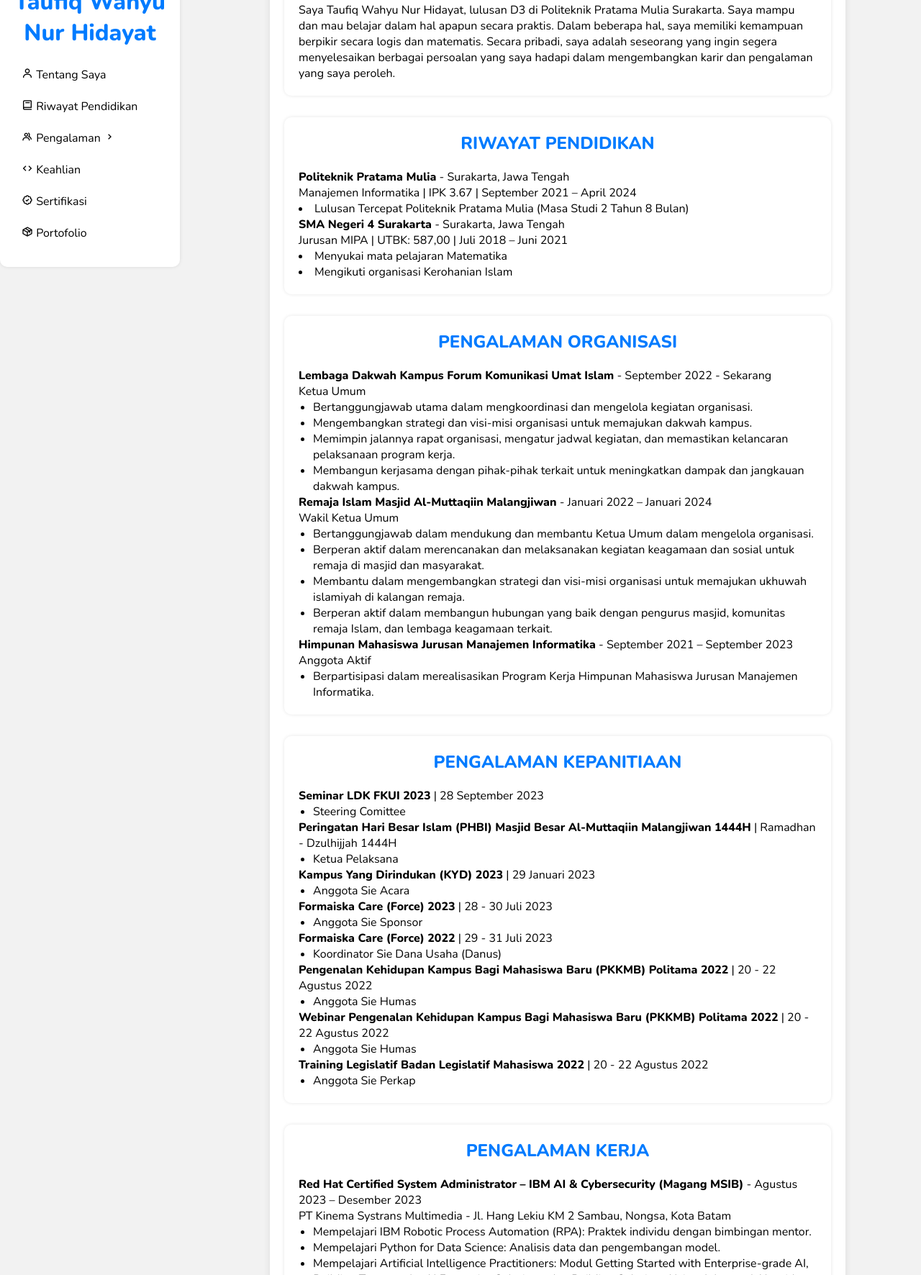
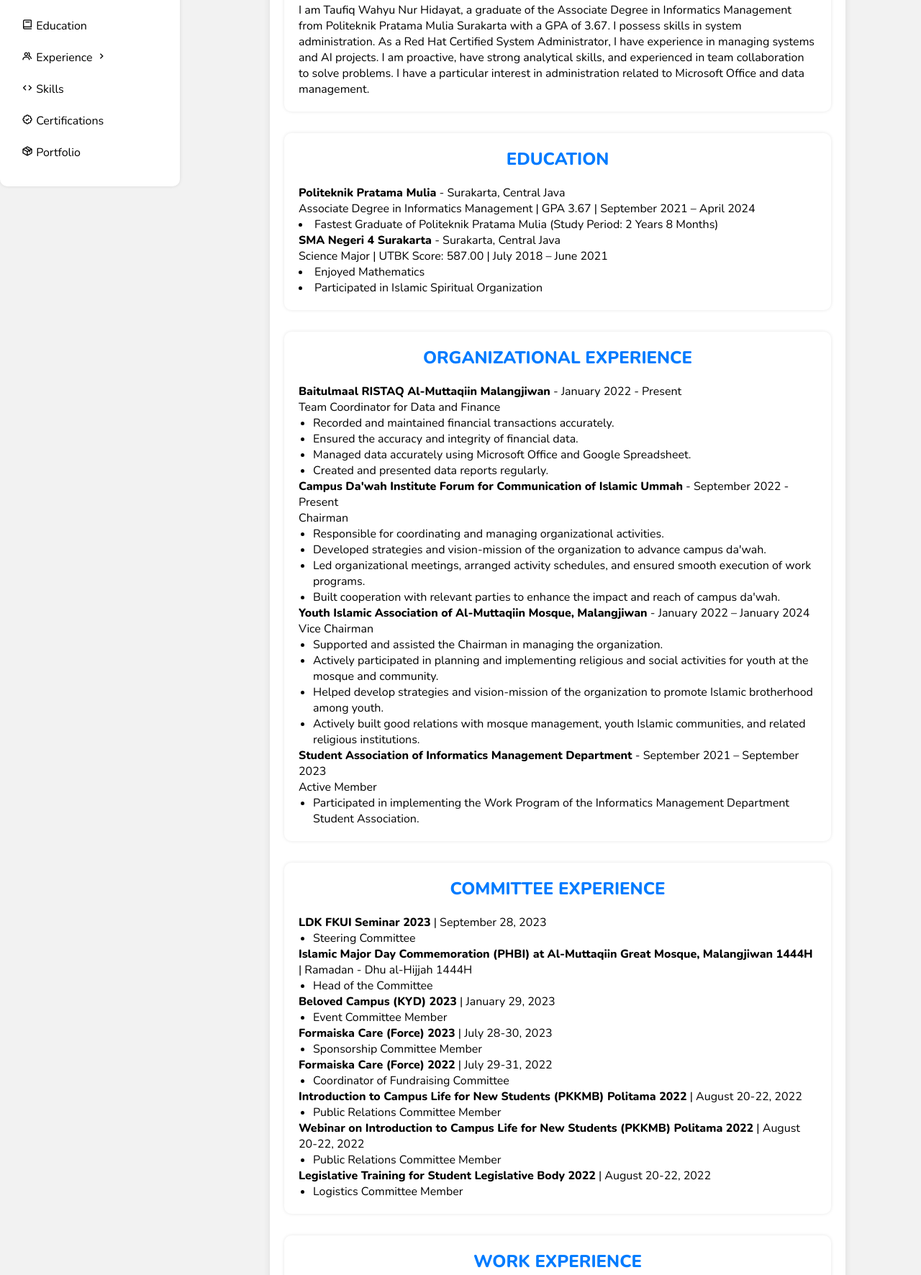
Before and after one commit to tnur01/CV, a plain HTML site: page index.html in a window 1280 px wide. Shown: the part 245-2017 px from the top of the page at 72% size. Drawn offline with nearby package versions, Linux system fonts and the light colour scheme.

Commit message:
Update index.html

```diff
--- a/index.html
+++ b/index.html
@@ -12,7 +12,7 @@
 
 <div class="sidebar">
     <div class="sidebar-header">
-        <img src="Taufiq Wahyu.jpg" alt="Deskripsi Gambar">
+        <img src="Taufiq Wahyu_Foto.jpg" alt="Profile Picture">
         <h1>Taufiq Wahyu Nur Hidayat</h1>
     </div>
     <div class="hamburger-menu" onclick="toggleNav()">
@@ -21,22 +21,21 @@
         <div class="bar"></div>
     </div>
 
-    <!-- Sisipkan daftar navigasi di sini -->
     <nav class="sidebar-nav" id="sidebarNav">
         <ul>
-            <li><a href="#about" title="About"><i class='bx bx-user'></i> Tentang Saya</a></li>
-            <li><a href="#pendidikan" title="Riwayat Pendidikan"><i class='bx bx-book'></i> Riwayat Pendidikan</a></li>
+            <li><a href="#about" title="About"><i class='bx bx-user'></i> About Me</a></li>
+            <li><a href="#education" title="Education"><i class='bx bx-book'></i> Education</a></li>
             <li class="experience">
-                <a href="#experience" title="Pengalaman"><i class='bx bx-group'></i> Pengalaman <i class='bx bx-chevron-right'></i></a>
+                <a href="#experience" title="Experience"><i class='bx bx-group'></i> Experience <i class='bx bx-chevron-right'></i></a>
                 <ul class="sub-section">
-                    <li><a href="#organisasi">Pengalaman Organisasi</a></li>
-                    <li><a href="#kepanitian">Pengalaman Kepanitiaan</a></li>
-                    <li><a href="#kerja">Pengalaman Kerja</a></li>
+                    <li><a href="#organizations">Organizational Experience</a></li>
+                    <li><a href="#committees">Committee Experience</a></li>
+                    <li><a href="#work">Work Experience</a></li>
                 </ul>
             </li>
-            <li><a href="#keahlian" title="Keahlian"><i class='bx bx-code'></i> Keahlian</a></li>
-            <li><a href="#sertifikasi" title="Sertifikasi"><i class='bx bx-badge-check'></i> Sertifikasi</a></li>
-            <li><a href="portofolio.html" title="About"><i class='bx bx-package'></i> Portofolio</a></li>
+            <li><a href="#skills" title="Skills"><i class='bx bx-code'></i> Skills</a></li>
+            <li><a href="#certifications" title="Certifications"><i class='bx bx-badge-check'></i> Certifications</a></li>
+            <li><a href="portfolio.html" title="Portfolio"><i class='bx bx-package'></i> Portfolio</a></li>
             <li class="mode-switcher">
                 <button onclick="toggleDarkMode()">
                     <i id="modeIcon" class='bx bx-sun'></i>
@@ -44,7 +43,6 @@
             </li>
         </ul>
     </nav>
-
 </div>
 
 <div class="content">
@@ -52,112 +50,118 @@
         <div class="header">
             <div class="header-content">
                 <div class="header-text">
-                    <p>Alamat : Karanganyar, Jawa Tengah | No. HP : 081393998772<br>
-                    Email : tnur8870@gmail.com<br>
-                    Linkedin : Taufiq Wahyu Nur Hidayat | Instagram : @taufiqwahyuu</p>
+                    <p>Address: Karanganyar, Central Java | Phone: 081393998772<br>
+                    Email: tnur8870@gmail.com<br>
+                    LinkedIn: Taufiq Wahyu Nur Hidayat | Instagram: @taufiqwahyuu</p>
                 </div>
             </div>
         </div>
 
         <div class="section" id="about">
-            <h2>TENTANG SAYA</h2>
-            <p>Saya Taufiq Wahyu Nur Hidayat, lulusan D3 di Politeknik Pratama Mulia Surakarta. Saya mampu dan mau belajar dalam hal apapun secara praktis. Dalam beberapa hal, saya memiliki kemampuan berpikir secara logis dan matematis. Secara pribadi, saya adalah seseorang yang ingin segera menyelesaikan berbagai persoalan yang saya hadapi dalam mengembangkan karir dan pengalaman yang saya peroleh.</p>
+            <h2>ABOUT ME</h2>
+            <p>I am Taufiq Wahyu Nur Hidayat, a graduate of the Associate Degree in Informatics Management from Politeknik Pratama Mulia Surakarta with a GPA of 3.67. I possess skills in system administration. As a Red Hat Certified System Administrator, I have experience in managing systems and AI projects. I am proactive, have strong analytical skills, and experienced in team collaboration to solve problems. I have a particular interest in administration related to Microsoft Office and data management.</p>
         </div>
 
-        <div class="section" id="pendidikan">
-            <h2>RIWAYAT PENDIDIKAN</h2>
-            <p><strong>Politeknik Pratama Mulia</strong> - Surakarta, Jawa Tengah<br>
-            Manajemen Informatika | IPK 3.67 | September 2021 – April 2024<br>
-            <li>Lulusan Tercepat Politeknik Pratama Mulia (Masa Studi 2 Tahun 8 Bulan)</li></p>
-            <p><strong>SMA Negeri 4 Surakarta</strong> - Surakarta, Jawa Tengah<br>
-            Jurusan MIPA | UTBK: 587,00 | Juli 2018 – Juni 2021<br>
-            <li>Menyukai mata pelajaran Matematika<br></li>
-            <li>Mengikuti organisasi Kerohanian Islam</li></p>
+        <div class="section" id="education">
+            <h2>EDUCATION</h2>
+            <p><strong>Politeknik Pratama Mulia</strong> - Surakarta, Central Java<br>
+            Associate Degree in Informatics Management | GPA 3.67 | September 2021 – April 2024<br>
+            <li>Fastest Graduate of Politeknik Pratama Mulia (Study Period: 2 Years 8 Months)</li></p>
+            <p><strong>SMA Negeri 4 Surakarta</strong> - Surakarta, Central Java<br>
+            Science Major | UTBK Score: 587.00 | July 2018 – June 2021<br>
+            <li>Enjoyed Mathematics</li>
+            <li>Participated in Islamic Spiritual Organization</li></p>
         </div>
 
-        <div class="section" id="organisasi">
-            <h2>PENGALAMAN ORGANISASI</h2>
-            <p><strong>Lembaga Dakwah Kampus Forum Komunikasi Umat Islam</strong> - September 2022 - Sekarang<br>
-            Ketua Umum</p>
+        <div class="section" id="organizations">
+            <h2>ORGANIZATIONAL EXPERIENCE</h2>
+            <p><strong>Baitulmaal RISTAQ Al-Muttaqiin Malangjiwan</strong> - January 2022 - Present<br>
+            Team Coordinator for Data and Finance</p>
             <ul class="list">
-                <li>Bertanggungjawab utama dalam mengkoordinasi dan mengelola kegiatan organisasi.</li>
-                <li>Mengembangkan strategi dan visi-misi organisasi untuk memajukan dakwah kampus.</li>
-                <li>Memimpin jalannya rapat organisasi, mengatur jadwal kegiatan, dan memastikan kelancaran pelaksanaan program kerja.</li>
-                <li>Membangun kerjasama dengan pihak-pihak terkait untuk meningkatkan dampak dan jangkauan dakwah kampus.</li>
+                <li>Recorded and maintained financial transactions accurately.</li>
+                <li>Ensured the accuracy and integrity of financial data.</li>
+                <li>Managed data accurately using Microsoft Office and Google Spreadsheet.</li>
+                <li>Created and presented data reports regularly.</li>
             </ul>
-            <p><strong>Remaja Islam Masjid Al-Muttaqiin Malangjiwan</strong> - Januari 2022 – Januari 2024<br>
-            Wakil Ketua Umum</p>
+            <p><strong>Campus Da'wah Institute Forum for Communication of Islamic Ummah</strong> - September 2022 - Present<br>
+            Chairman</p>
             <ul class="list">
-                <li>Bertanggungjawab dalam mendukung dan membantu Ketua Umum dalam mengelola organisasi.</li>
-                <li>Berperan aktif dalam merencanakan dan melaksanakan kegiatan keagamaan dan sosial untuk remaja di masjid dan masyarakat.</li>
-                <li>Membantu dalam mengembangkan strategi dan visi-misi organisasi untuk memajukan ukhuwah islamiyah di kalangan remaja.</li>
-                <li>Berperan aktif dalam membangun hubungan yang baik dengan pengurus masjid, komunitas remaja Islam, dan lembaga keagamaan terkait.</li>
+                <li>Responsible for coordinating and managing organizational activities.</li>
+                <li>Developed strategies and vision-mission of the organization to advance campus da'wah.</li>
+                <li>Led organizational meetings, arranged activity schedules, and ensured smooth execution of work programs.</li>
+                <li>Built cooperation with relevant parties to enhance the impact and reach of campus da'wah.</li>
             </ul>
-            <p><strong>Himpunan Mahasiswa Jurusan Manajemen Informatika</strong> - September 2021 – September 2023<br>
-            Anggota Aktif</p>
+            <p><strong>Youth Islamic Association of Al-Muttaqiin Mosque, Malangjiwan</strong> - January 2022 – January 2024<br>
+            Vice Chairman</p>
             <ul class="list">
-                <li>Berpartisipasi dalam merealisasikan Program Kerja Himpunan Mahasiswa Jurusan Manajemen Informatika.</li>
+                <li>Supported and assisted the Chairman in managing the organization.</li>
+                <li>Actively participated in planning and implementing religious and social activities for youth at the mosque and community.</li>
+                <li>Helped develop strategies and vision-mission of the organization to promote Islamic brotherhood among youth.</li>
+                <li>Actively built good relations with mosque management, youth Islamic communities, and related religious institutions.</li>
+            </ul>
+            <p><strong>Student Association of Informatics Management Department</strong> - September 2021 – September 2023<br>
+            Active Member</p>
+            <ul class="list">
+                <li>Participated in implementing the Work Program of the Informatics Management Department Student Association.</li>
             </ul>
         </div>
 
-        <div class="section" id="kepanitian">
-            <h2>PENGALAMAN KEPANITIAAN</h2>
-            <p><strong>Seminar LDK FKUI 2023</strong> | 28 September 2023<br>
+        <div class="section" id="committees">
+            <h2>COMMITTEE EXPERIENCE</h2>
+            <p><strong>LDK FKUI Seminar 2023</strong> | September 28, 2023<br>
             <ul class="list">
-                <li>Steering Comittee</li></ul>
-            <p><strong>Peringatan Hari Besar Islam (PHBI) Masjid Besar Al-Muttaqiin Malangjiwan 1444H</strong> | Ramadhan - Dzulhijjah 1444H<br>
+                <li>Steering Committee</li></ul>
+            <p><strong>Islamic Major Day Commemoration (PHBI) at Al-Muttaqiin Great Mosque, Malangjiwan 1444H</strong> | Ramadan - Dhu al-Hijjah 1444H<br>
             <ul class="list">
-                <li>Ketua Pelaksana</li></ul>
-            <p><strong>Kampus Yang Dirindukan (KYD) 2023</strong> | 29 Januari 2023<br>
+                <li>Head of the Committee</li></ul>
+            <p><strong>Beloved Campus (KYD) 2023</strong> | January 29, 2023<br>
             <ul class="list">
-                <li>Anggota Sie Acara</li></ul>
-            <p><strong>Formaiska Care (Force) 2023</strong> | 28 - 30 Juli 2023<br>
+                <li>Event Committee Member</li></ul>
+            <p><strong>Formaiska Care (Force) 2023</strong> | July 28-30, 2023<br>
             <ul class="list">
-                <li>Anggota Sie Sponsor</li></ul>
-            <p><strong>Formaiska Care (Force) 2022</strong> | 29 - 31 Juli 2023<br>
+                <li>Sponsorship Committee Member</li></ul>
+            <p><strong>Formaiska Care (Force) 2022</strong> | July 29-31, 2022<br>
             <ul class="list">
-                <li>Koordinator Sie Dana Usaha (Danus)</li></ul>
-            <p><strong>Pengenalan Kehidupan Kampus Bagi Mahasiswa Baru (PKKMB) Politama 2022</strong> | 20 - 22 Agustus 2022<br>
+                <li>Coordinator of Fundraising Committee</li></ul>
+            <p><strong>Introduction to Campus Life for New Students (PKKMB) Politama 2022</strong> | August 20-22, 2022<br>
             <ul class="list">
-                <li>Anggota Sie Humas</li></ul>
-            <p><strong>Webinar Pengenalan Kehidupan Kampus Bagi Mahasiswa Baru (PKKMB) Politama 2022</strong> | 20 - 22 Agustus 2022<br>
+                <li>Public Relations Committee Member</li></ul>
+            <p><strong>Webinar on Introduction to Campus Life for New Students (PKKMB) Politama 2022</strong> | August 20-22, 2022<br>
             <ul class="list">
-                <li>Anggota Sie Humas</li></ul>
-            <p><strong>Training Legislatif Badan Legislatif Mahasiswa 2022</strong> | 20 - 22 Agustus 2022<br>
+                <li>Public Relations Committee Member</li></ul>
+            <p><strong>Legislative Training for Student Legislative Body 2022</strong> | August 20-22, 2022<br>
             <ul class="list">
-                <li>Anggota Sie Perkap</li></ul>
+                <li>Logistics Committee Member</li></ul>
         </div>
 
-        <div class="section" id="kerja">
-            <h2>PENGALAMAN KERJA</h2>
-            <p><strong>Red Hat Certified System Administrator – IBM AI & Cybersecurity (Magang MSIB)</strong> - Agustus 2023 – Desember 2023<br>
-            PT Kinema Systrans Multimedia - Jl. Hang Lekiu KM 2 Sambau, Nongsa, Kota Batam</p>
+        <div class="section" id="work">
+            <h2>WORK EXPERIENCE</h2>
+            <p><strong>Red Hat Certified System Administrator – IBM AI & Cybersecurity (Internship MSIB)</strong> - August 2023 – December 2023<br>
+            PT Kinema Systrans Multimedia - Jl. Hang Lekiu KM 2 Sambau, Nongsa, Batam</p>
             <ul class="list">
-                <li>Mempelajari IBM Robotic Process Automation (RPA): Praktek individu dengan bimbingan mentor.</li>
-                <li>Mempelajari Python for Data Science: Analisis data dan pengembangan model.</li>
-                <li>Mempelajari Artificial Intelligence Practitioners: Modul Getting Started with Enterprise-grade AI, Building Trustworthy AI Enterprise Solutions, dan Building Solutions Using Advanced Algorithms and Open Source Frameworks.</li>
-                <li>Mempelajari Cybersecurity Practitioners: Modul Getting Started with Threat Intelligence and Hunting, Enterprise Security in Practice, dan Security Operations center in Practice.</li>
-                <li>Membuat dan menyelesaikan Project Capstone: Proyek akhir yang menunjukkan pemahaman dan penerapan konsep-konsep yang telah dipelajari.</li>
-                <li>Mempelajari Red Hat Enterprise Linux (RHEL) dan menjadi Red Hat System Administrator.</li>
-                <li>Mengikuti Sertifikasi Kompetensi Red Hat Certified System Administrator (RHCSA): Pengakuan atas keahlian dalam administrasi sistem Red Hat.</li>
-                <li>Kelulusan dan sertifikasi dalam Red Hat Certified System Administrator - IBM AI & Cybersecurity.</li>
+                <li>Studied IBM Robotic Process Automation (RPA) with mentor guidance.</li>
+                <li>Analyzed data and developed models using Python.</li>
+                <li>Completed AI projects for business solutions.</li>
+                <li>Learned and implemented cybersecurity practices.</li>
+                <li>Developed and completed Capstone Project using Generative AI-based chatbot.</li>
+                <li>Managed systems using Red Hat Enterprise Linux (RHEL).</li>
+                <li>Obtained Red Hat Certified System Administrator (RHCSA) certification.</li>
             </ul>
         </div>
 
-        <div class="section" id="keahlian">
-            <h2>KEAHLIAN</h2>
+        <div class="section" id="skills">
+            <h2>SKILLS</h2>
             <ul class="list">
-                <li>Microsoft Office (Word, Excel, Powerpoint, Acces)</li>
-                <li>Red Hat System Administrator</li>
-                <li>Kepemimpinan</li>
-                <li>Komunikatif</li>
-                <li>Problem Solving</li>
-                <li>Kerjasama Tim</li>
+                <li>Microsoft Office (Word, Excel, PowerPoint, Access)</li>
+                <li>Red Hat System Administration</li>
+                <li>Effective Communication</li>
+                <li>Time Management</li>
+                <li>Team Collaboration</li>
             </ul>
         </div>
 
-        <div class="section" id="sertifikasi">
-            <h2>SERTIFIKASI</h2>
+        <div class="section" id="certifications">
+            <h2>CERTIFICATIONS</h2>
             <ul class="listp">
                 <li id="cert1">Red Hat Certified System Administrator (RHCSA) by Red Hat</li>
                 <li id="cert2">Enterprise Security in Practice by IBM</li>
@@ -169,12 +173,10 @@
                 <li id="cert8">Building Trustworthy AI Enterprise Solutions by IBM</li>
             </ul>
         </div>
-
-
     </div>
 </div>
 
-<!-- HTML untuk Modal -->
+<!-- HTML for Modal -->
 <div id="imageModal" class="modal">
     <span class="close">&times;</span>
     <div class="modal-content">
```
